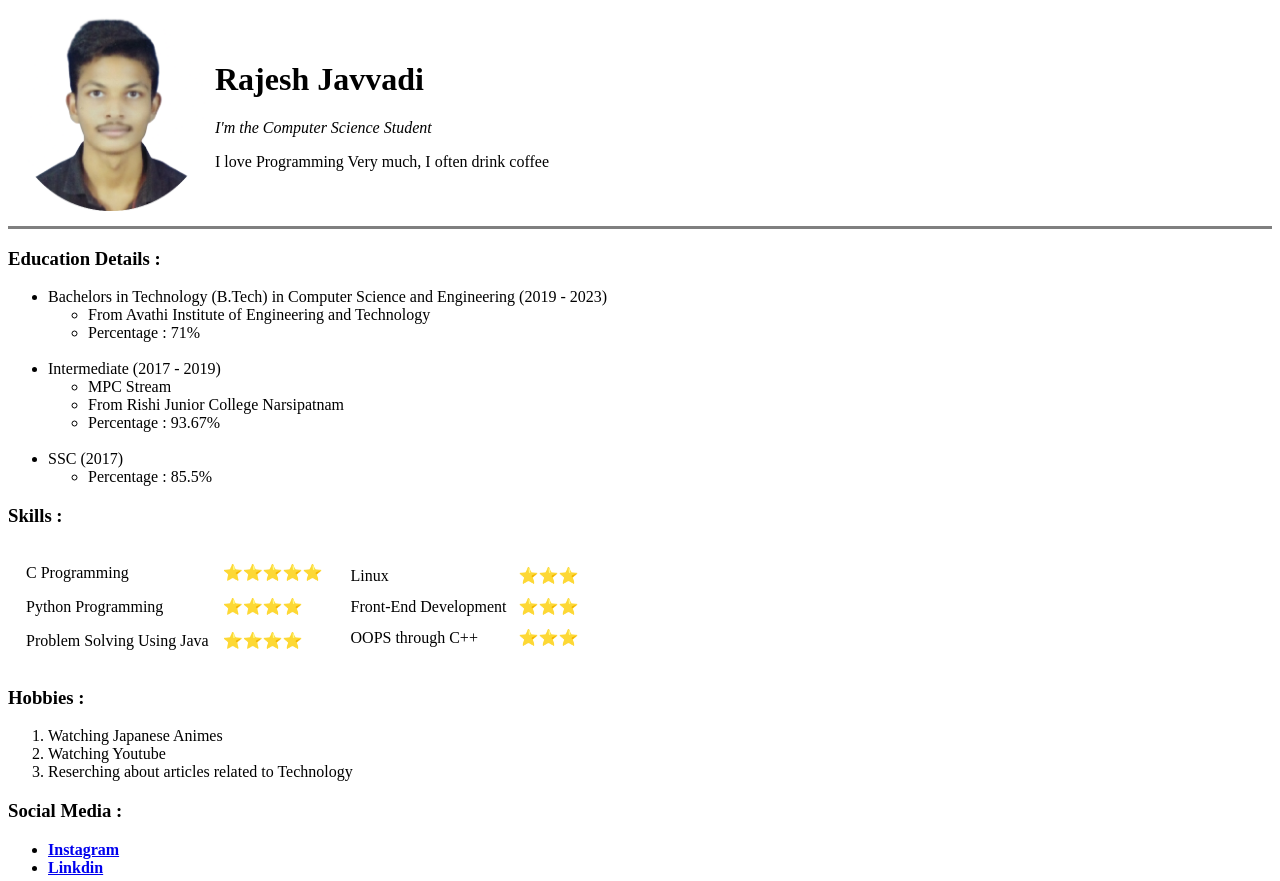
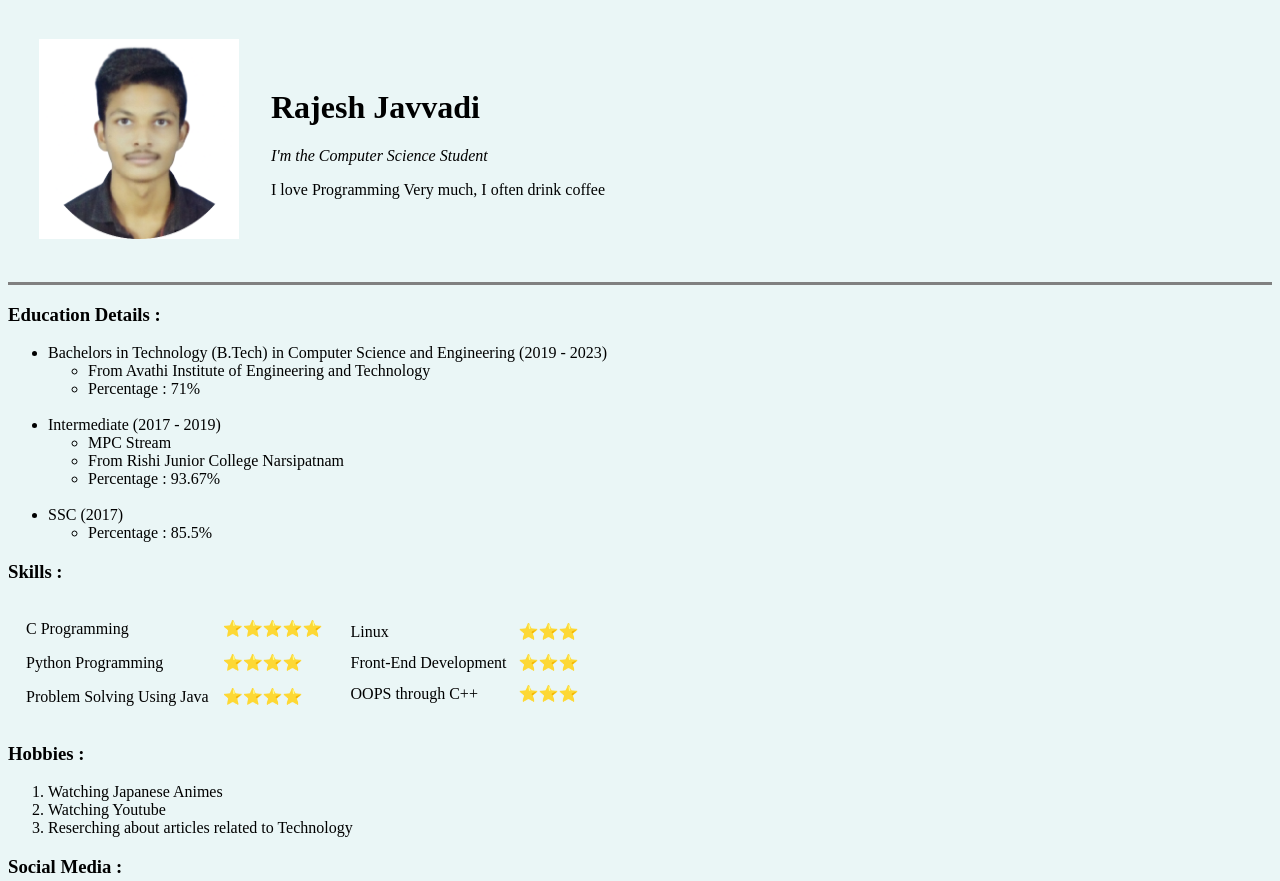
Before and after one commit to rajesh-739/rajeshresume.github.io, a plain HTML site: page index.html in a window 1280 px wide. Shown: the top 881 px of the page. Drawn offline with Linux system fonts and the light colour scheme.

Commit message:
Update index.html

```diff
--- a/index.html
+++ b/index.html
@@ -5,8 +5,8 @@
         <meta name="description" content="Rajesh Javvadi Personal Site">
         <title>❤️Rajesh Javvadi Personal Site</title>
     </head>
-    <body>
-        <table cellspacing="'30px">
+    <body style="background-color : #EAF6F6;">
+        <table cellspacing="30px">
             <tr>
                 <td>
                     <img src="rajesh.png" alt="Rajesh profile picture" width = '200' height = 200>
```
